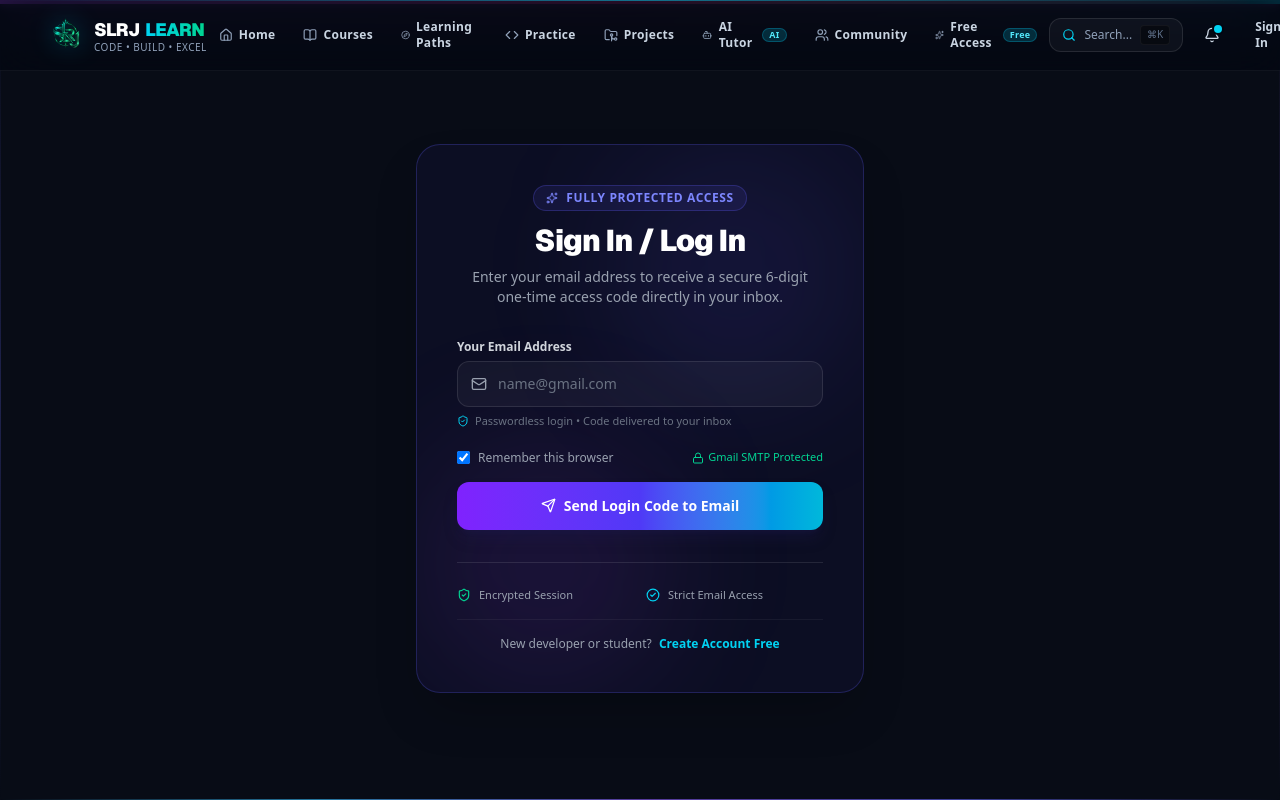
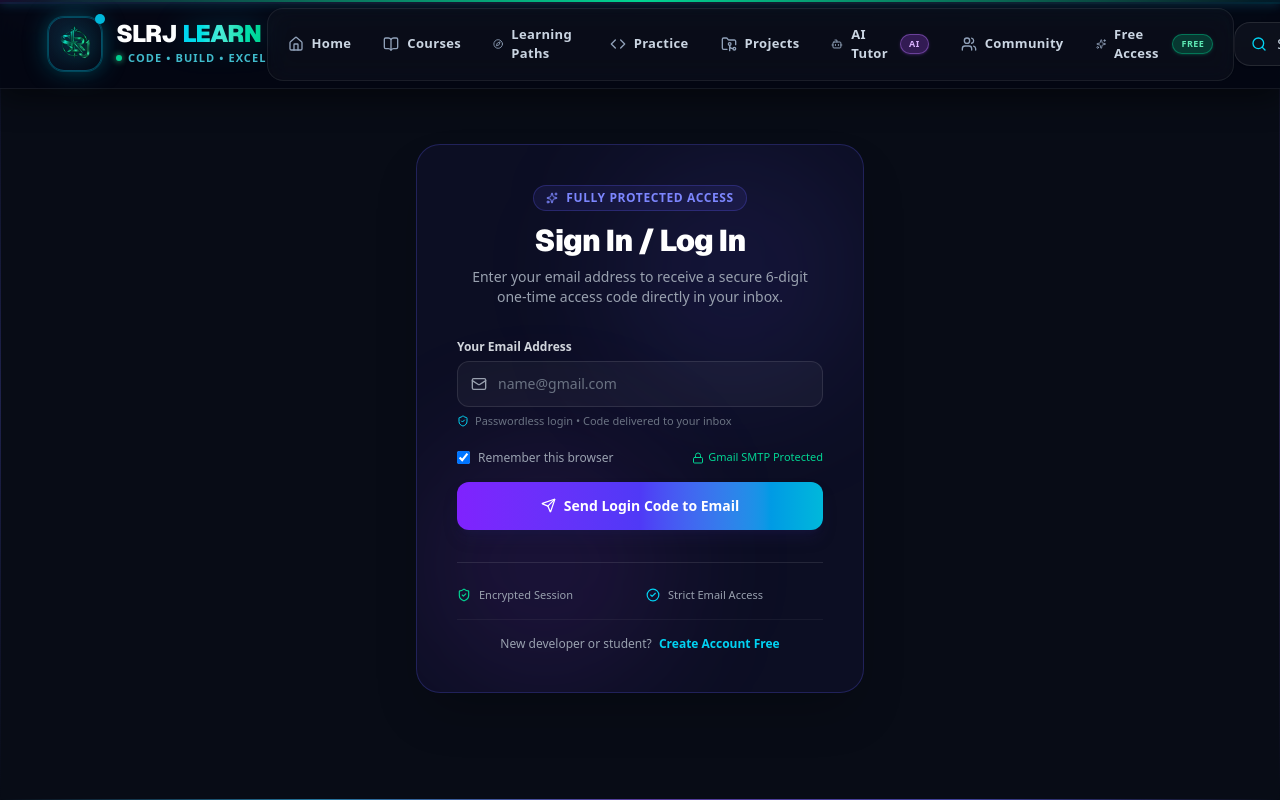
Before and after one commit to slrjdigital-ai/SLRJ-LEARN, a Next.js app: page /login in a window 1280 px wide. Shown: the top 800 px of the page. Built offline with nearby package versions, Linux system fonts and the light colour scheme.

Commit message:
feat: make navbar bigger, glowing, and highly attractive

```diff
--- a/components/Navbar.tsx
+++ b/components/Navbar.tsx
@@ -19,11 +19,12 @@ import {
   FolderGit2,
   Bot,
   Users,
-  CreditCard,
   Search,
   Bell,
   Award,
   ChevronDown,
+  ArrowRight,
+  ShieldCheck,
 } from "lucide-react";
 import { motion, useScroll, useMotionValueEvent, AnimatePresence } from "framer-motion";
 import GlobalSearchModal from "./GlobalSearchModal";
@@ -83,45 +84,54 @@ export default function Navbar() {
         transition={{ duration: 0.3, ease: "easeInOut" }}
         className={`fixed w-full z-50 transition-all duration-300 ${
           scrolled
-            ? "bg-[#030712]/90 backdrop-blur-2xl border-b border-white/[0.08] shadow-[0_4px_30px_rgba(0,0,0,0.6)]"
-            : "bg-[#030712]/75 backdrop-blur-xl border-b border-white/[0.05]"
+            ? "bg-[#030712]/95 backdrop-blur-2xl border-b border-white/[0.1] shadow-[0_12px_40px_rgba(0,0,0,0.8),0_1px_0_rgba(255,255,255,0.06)]"
+            : "bg-[#030712]/85 backdrop-blur-xl border-b border-white/[0.07] shadow-[0_8px_30px_rgba(0,0,0,0.5)]"
         }`}
       >
-        {/* Subtle laser top accent */}
-        <div className="absolute inset-x-0 top-0 h-[1px] bg-gradient-to-r from-transparent via-cyan-400/50 to-transparent" />
+        {/* Shimmer laser top accent line */}
+        <div className="absolute inset-x-0 top-0 h-[2px] bg-gradient-to-r from-transparent via-cyan-400 via-emerald-400 to-transparent shadow-[0_0_12px_rgba(6,182,212,0.8)]" />
 
         <div className="max-w-[1780px] w-full mx-auto px-4 sm:px-8 lg:px-12">
-          <div className="flex items-center justify-between h-[70px]">
-            {/* ─── Logo ─── */}
+          <div className="flex items-center justify-between h-[84px] sm:h-[88px]">
+            {/* ─── Bigger & Glowing Logo ─── */}
             <div className="flex-shrink-0 flex items-center gap-3">
               <Link
                 href="/"
                 onClick={handleHomeClick}
-                className="flex items-center gap-2.5 group"
+                className="flex items-center gap-3.5 group cursor-pointer"
               >
-                <div className="relative">
+                <div className="relative p-1.5 rounded-2xl bg-gradient-to-br from-[#0B1528] to-[#040814] border border-cyan-500/35 shadow-[0_0_24px_rgba(6,182,212,0.35)] ring-1 ring-cyan-400/20 group-hover:border-cyan-400/70 group-hover:shadow-[0_0_32px_rgba(6,182,212,0.55)] transition-all duration-300">
                   <Image
                     src="/logo.png"
                     alt="SLRJ Learn Logo"
-                    width={38}
-                    height={38}
-                    className="w-9 h-9 object-contain rounded-xl drop-shadow-[0_0_12px_rgba(6,182,212,0.35)] group-hover:scale-105 transition-transform duration-300"
+                    width={42}
+                    height={42}
+                    className="w-10 h-10 object-contain rounded-xl drop-shadow-[0_0_12px_rgba(6,182,212,0.5)] group-hover:scale-105 transition-transform duration-300"
                     priority
                   />
+                  {/* Subtle live radar ping */}
+                  <span className="absolute -top-1 -right-1 flex h-2.5 w-2.5">
+                    <span className="animate-ping absolute inline-flex h-full w-full rounded-full bg-cyan-400 opacity-75" />
+                    <span className="relative inline-flex rounded-full h-2.5 w-2.5 bg-cyan-500" />
+                  </span>
                 </div>
+
                 <div className="flex flex-col">
-                  <span className="text-lg font-black tracking-tight text-white group-hover:text-cyan-300 transition-colors font-brand flex items-center gap-1.5">
-                    SLRJ <span className="text-transparent bg-clip-text bg-gradient-to-r from-cyan-400 to-emerald-400">LEARN</span>
+                  <span className="text-xl sm:text-2xl font-black tracking-tight text-white group-hover:text-cyan-300 transition-colors font-brand flex items-center gap-1.5 leading-none">
+                    SLRJ <span className="text-transparent bg-clip-text bg-gradient-to-r from-cyan-400 via-teal-300 to-emerald-400 drop-shadow-[0_0_15px_rgba(6,182,212,0.3)]">LEARN</span>
                   </span>
-                  <span className="text-[10px] font-mono tracking-wider text-slate-400 uppercase -mt-1 hidden sm:inline">
-                    Code • Build • Excel
-                  </span>
+                  <div className="flex items-center gap-1.5 mt-1">
+                    <span className="w-1.5 h-1.5 rounded-full bg-emerald-400 shadow-[0_0_6px_#34d399] animate-pulse" />
+                    <span className="text-[11px] font-mono tracking-widest text-cyan-300/80 uppercase font-bold">
+                      Code • Build • Excel
+                    </span>
+                  </div>
                 </div>
               </Link>
             </div>
 
-            {/* ─── Desktop Center Nav Items ─── */}
-            <div className="hidden xl:flex items-center space-x-1">
+            {/* ─── Desktop Center Nav Items (Bigger Pill Island) ─── */}
+            <div className="hidden xl:flex items-center bg-white/[0.03] p-1.5 rounded-2xl border border-white/[0.07] backdrop-blur-md shadow-inner space-x-1">
               {NAV_ITEMS.map((item) => {
                 const isActive = item.exact
                   ? pathname === item.href
@@ -132,16 +142,25 @@ export default function Navbar() {
                     key={item.name}
                     href={item.href}
                     onClick={item.href === "/" ? handleHomeClick : undefined}
-                    className={`relative px-3 py-2 rounded-xl text-xs font-semibold tracking-wide transition-all flex items-center gap-1.5 ${
+                    className={`relative px-3.5 py-2.5 rounded-xl text-[13px] font-bold tracking-wide transition-all flex items-center gap-2 cursor-pointer ${
                       isActive
-                        ? "text-cyan-300 bg-white/[0.06] shadow-sm shadow-cyan-500/10 border border-cyan-500/20"
-                        : "text-slate-300 hover:text-white hover:bg-white/[0.04]"
+                        ? "text-white bg-gradient-to-r from-cyan-500/20 via-teal-500/15 to-emerald-500/20 shadow-[0_0_20px_rgba(6,182,212,0.25)] border border-cyan-400/40"
+                        : "text-slate-300 hover:text-white hover:bg-white/[0.06] hover:scale-[1.02]"
                     }`}
                   >
-                    <Icon size={14} className={isActive ? "text-cyan-400" : "text-slate-400"} />
+                    <Icon
+                      size={16}
+                      className={isActive ? "text-cyan-300" : "text-slate-400 group-hover:text-cyan-400"}
+                    />
                     <span>{item.name}</span>
                     {item.badge && (
-                      <span className="text-[9px] font-mono font-bold px-1.5 py-0.2 rounded-full bg-cyan-500/20 text-cyan-300 border border-cyan-500/30">
+                      <span
+                        className={`text-[9px] font-mono font-black px-2 py-0.5 rounded-full uppercase tracking-wider ${
+                          item.badge === "Free"
+                            ? "bg-emerald-500/25 text-emerald-300 border border-emerald-400/40 shadow-sm shadow-emerald-500/20"
+                            : "bg-purple-500/25 text-purple-300 border border-purple-400/40 shadow-sm shadow-purple-500/20"
+                        }`}
+                      >
                         {item.badge}
                       </span>
                     )}
@@ -150,17 +169,17 @@ export default function Navbar() {
               })}
             </div>
 
-            {/* ─── Right Controls: Search, Notifications & Auth ─── */}
-            <div className="flex items-center gap-2 sm:gap-3">
+            {/* ─── Right Controls: Bigger Search, Notifications & Auth ─── */}
+            <div className="flex items-center gap-3 sm:gap-4">
               {/* Global Search Trigger */}
               <button
                 onClick={() => setSearchOpen(true)}
-                className="flex items-center gap-2 px-3 py-1.5 rounded-xl bg-white/[0.04] hover:bg-white/[0.08] border border-white/10 text-slate-300 text-xs font-medium transition-colors cursor-pointer"
+                className="flex items-center gap-2.5 px-4 py-2.5 rounded-2xl bg-white/[0.04] hover:bg-white/[0.08] border border-white/10 hover:border-cyan-400/40 text-slate-300 text-xs sm:text-sm font-medium transition-all shadow-sm cursor-pointer group"
                 title="Search courses, notes, and topics (Ctrl+K)"
               >
-                <Search size={14} className="text-cyan-400" />
-                <span className="hidden md:inline text-slate-400">Search...</span>
-                <kbd className="hidden md:inline px-1.5 py-0.5 rounded bg-black/40 text-[10px] font-mono text-slate-500 border border-white/5">
+                <Search size={16} className="text-cyan-400 group-hover:scale-110 group-hover:text-cyan-300 transition-all" />
+                <span className="hidden md:inline text-slate-300 font-sans">Search...</span>
+                <kbd className="hidden md:inline px-2 py-0.5 rounded-lg bg-black/50 text-[11px] font-mono text-cyan-300 border border-white/10 font-bold shadow-inner">
                   ⌘K
                 </kbd>
               </button>
@@ -169,72 +188,82 @@ export default function Navbar() {
               <div className="relative">
                 <button
                   onClick={() => setNotificationsOpen(!notificationsOpen)}
-                  className="p-2 rounded-xl text-slate-300 hover:text-white hover:bg-white/[0.06] border border-transparent hover:border-white/10 transition-colors relative cursor-pointer"
+                  className="p-2.5 rounded-2xl text-slate-300 hover:text-white bg-white/[0.04] hover:bg-white/[0.08] border border-white/10 hover:border-cyan-400/40 transition-all relative cursor-pointer"
                   aria-label="Notifications"
                 >
-                  <Bell size={16} />
-                  <span className="absolute top-1.5 right-1.5 w-2 h-2 rounded-full bg-cyan-400 ring-2 ring-[#030712]" />
+                  <Bell size={18} />
+                  <span className="absolute top-2 right-2 w-2.5 h-2.5 rounded-full bg-cyan-400 shadow-[0_0_8px_#22d3ee] ring-2 ring-[#030712]" />
                 </button>
 
                 {/* Notifications Dropdown */}
                 {notificationsOpen && (
-                  <div className="absolute right-0 mt-2 w-80 rounded-2xl bg-[#080D1A] border border-white/10 shadow-2xl p-4 text-xs z-50 animate-in fade-in zoom-in-95">
+                  <div className="absolute right-0 mt-3 w-80 rounded-3xl bg-[#080D1A] border border-white/10 shadow-2xl p-4 text-xs z-50 animate-in fade-in zoom-in-95 backdrop-blur-2xl">
                     <div className="flex items-center justify-between pb-2 border-b border-white/10 mb-3">
-                      <span className="font-bold text-white font-brand">Notifications</span>
-                      <span className="text-[10px] font-mono text-cyan-400">2 New</span>
+                      <span className="font-bold text-white font-brand text-sm">Notifications</span>
+                      <span className="text-[10px] font-mono font-bold text-cyan-400 bg-cyan-500/15 px-2 py-0.5 rounded-full">
+                        2 New
+                      </span>
                     </div>
                     <div className="space-y-2.5">
-                      <div className="p-2 rounded-xl bg-cyan-500/10 border border-cyan-500/20">
-                        <div className="font-semibold text-white">Daily Challenge Ready!</div>
+                      <div className="p-3 rounded-2xl bg-cyan-500/10 border border-cyan-500/25">
+                        <div className="font-bold text-white">Daily Challenge Ready!</div>
                         <p className="text-slate-300 text-[11px] mt-0.5">Valid Palindrome algorithm challenge is live. Earn +50 XP!</p>
                       </div>
-                      <div className="p-2 rounded-xl bg-white/5 border border-white/5">
-                        <div className="font-semibold text-white">New Project Added</div>
-                        <p className="text-slate-400 text-[11px] mt-0.5">Explore the Kanban Sprint Manager practical project.</p>
+                      <div className="p-3 rounded-2xl bg-white/5 border border-white/5">
+                        <div className="font-bold text-white">New Practical Project</div>
+                        <p className="text-slate-400 text-[11px] mt-0.5">Explore the E-Commerce Storefront & Cart milestone project.</p>
                       </div>
                     </div>
                   </div>
                 )}
               </div>
 
-              {/* Auth Controls */}
+              {/* Auth Controls (Bigger & High-Contrast) */}
               {user ? (
                 <div className="relative">
                   <button
                     onClick={() => setUserMenuOpen(!userMenuOpen)}
-                    className="flex items-center gap-2 p-1.5 rounded-full hover:bg-white/5 border border-white/10 transition-all cursor-pointer"
+                    className="flex items-center gap-2.5 p-1.5 pr-3 rounded-2xl bg-white/[0.04] hover:bg-white/[0.08] border border-white/10 hover:border-cyan-400/40 transition-all cursor-pointer shadow-sm"
                   >
                     <Image
                       src={user.avatar || "/icon.jpg"}
                       alt={user.name}
-                      width={30}
-                      height={30}
+                      width={34}
+                      height={34}
                       unoptimized
-                      className="w-7 h-7 rounded-full object-cover ring-1 ring-cyan-500/40"
+                      className="w-8 h-8 rounded-full object-cover ring-2 ring-cyan-400/50 shadow-[0_0_12px_rgba(6,182,212,0.3)]"
                     />
-                    <ChevronDown size={14} className="text-slate-400 mr-1 hidden sm:inline" />
+                    <div className="hidden sm:flex flex-col text-left">
+                      <span className="font-bold text-white text-xs max-w-[100px] truncate leading-none">
+                        {user.name}
+                      </span>
+                      <span className="text-[10px] font-mono text-cyan-300 font-semibold mt-0.5">
+                        Student
+                      </span>
+                    </div>
+                    <ChevronDown size={14} className="text-slate-400 hidden sm:inline" />
                   </button>
 
                   {userMenuOpen && (
-                    <div className="absolute right-0 mt-2 w-56 rounded-2xl bg-[#080D1A] border border-white/10 shadow-2xl p-2 text-xs z-50">
-                      <div className="px-3 py-2 border-b border-white/10 mb-1">
-                        <div className="font-bold text-white truncate">{user.name}</div>
+                    <div className="absolute right-0 mt-3 w-60 rounded-3xl bg-[#080D1A] border border-white/10 shadow-2xl p-2.5 text-xs z-50 backdrop-blur-2xl">
+                      <div className="px-3 py-2.5 border-b border-white/10 mb-1.5">
+                        <div className="font-bold text-white truncate text-sm">{user.name}</div>
                         <div className="text-slate-400 truncate text-[11px]">{user.email}</div>
                       </div>
                       <Link
                         href="/dashboard"
                         onClick={() => setUserMenuOpen(false)}
-                        className="flex items-center gap-2 px-3 py-2 rounded-xl text-slate-300 hover:text-white hover:bg-white/5 transition-colors"
+                        className="flex items-center gap-2.5 px-3 py-2.5 rounded-xl text-slate-300 hover:text-white hover:bg-white/5 transition-colors font-medium"
                       >
-                        <LayoutDashboard size={14} className="text-cyan-400" />
+                        <LayoutDashboard size={15} className="text-cyan-400" />
                         <span>Student Dashboard</span>
                       </Link>
                       <Link
                         href="/roadmap"
                         onClick={() => setUserMenuOpen(false)}
-                        className="flex items-center gap-2 px-3 py-2 rounded-xl text-slate-300 hover:text-white hover:bg-white/5 transition-colors"
+                        className="flex items-center gap-2.5 px-3 py-2.5 rounded-xl text-slate-300 hover:text-white hover:bg-white/5 transition-colors font-medium"
                       >
-                        <Compass size={14} className="text-emerald-400" />
+                        <Compass size={15} className="text-emerald-400" />
                         <span>My Roadmap Track</span>
                       </Link>
                       <button
@@ -242,27 +271,28 @@ export default function Navbar() {
                           logout();
                           setUserMenuOpen(false);
                         }}
-                        className="w-full flex items-center gap-2 px-3 py-2 rounded-xl text-rose-400 hover:bg-rose-500/10 transition-colors text-left"
+                        className="w-full flex items-center gap-2.5 px-3 py-2.5 rounded-xl text-rose-400 hover:bg-rose-500/10 transition-colors text-left font-medium"
                       >
-                        <LogOut size={14} />
+                        <LogOut size={15} />
                         <span>Sign Out</span>
                       </button>
                     </div>
                   )}
                 </div>
               ) : (
-                <div className="flex items-center gap-2">
+                <div className="flex items-center gap-2.5">
                   <Link
                     href="/login"
-                    className="px-3.5 py-1.5 rounded-xl text-xs font-semibold text-slate-300 hover:text-white hover:bg-white/5 transition-colors"
+                    className="px-4 py-2.5 rounded-2xl text-xs sm:text-sm font-bold text-slate-300 hover:text-white hover:bg-white/5 border border-white/10 hover:border-white/20 transition-all cursor-pointer"
                   >
                     Sign In
                   </Link>
                   <Link
                     href="/register"
-                    className="px-4 py-1.5 rounded-xl text-xs font-bold text-black bg-gradient-to-r from-cyan-400 to-emerald-400 hover:from-cyan-300 hover:to-emerald-300 shadow-md shadow-cyan-500/20 transition-all hover:scale-105 active:scale-95"
+                    className="px-5 py-2.5 rounded-2xl text-xs sm:text-sm font-black text-black bg-gradient-to-r from-cyan-400 via-teal-300 to-emerald-400 hover:from-cyan-300 hover:to-emerald-300 shadow-[0_0_25px_rgba(6,182,212,0.35)] hover:shadow-[0_0_35px_rgba(6,182,212,0.55)] transition-all hover:scale-105 active:scale-95 flex items-center gap-1.5 cursor-pointer"
                   >
-                    Get Started
+                    <span>Get Started</span>
+                    <ArrowRight size={14} className="stroke-[3]" />
                   </Link>
                 </div>
               )}
@@ -270,10 +300,10 @@ export default function Navbar() {
               {/* Mobile menu button */}
               <button
                 onClick={toggleMenu}
-                className="xl:hidden p-2 rounded-xl text-slate-400 hover:text-white hover:bg-white/5 transition-colors"
+                className="xl:hidden p-2.5 rounded-2xl text-slate-300 hover:text-white bg-white/[0.04] hover:bg-white/[0.08] border border-white/10 transition-colors cursor-pointer"
                 aria-label="Toggle menu"
               >
-                {isOpen ? <X size={20} /> : <Menu size={20} />}
+                {isOpen ? <X size={22} /> : <Menu size={22} />}
               </button>
             </div>
           </div>
@@ -286,7 +316,7 @@ export default function Navbar() {
               initial={{ opacity: 0, height: 0 }}
               animate={{ opacity: 1, height: "auto" }}
               exit={{ opacity: 0, height: 0 }}
-              className="xl:hidden border-t border-white/10 bg-[#040814]/98 backdrop-blur-2xl px-4 py-4 space-y-1 shadow-2xl"
+              className="xl:hidden border-t border-white/10 bg-[#040814]/98 backdrop-blur-2xl px-5 py-5 space-y-1.5 shadow-2xl"
             >
               {NAV_ITEMS.map((item) => {
                 const isActive = item.exact
@@ -298,18 +328,18 @@ export default function Navbar() {
                     key={item.name}
                     href={item.href}
                     onClick={() => setIsOpen(false)}
-                    className={`flex items-center justify-between px-4 py-2.5 rounded-xl text-sm font-medium transition-colors ${
+                    className={`flex items-center justify-between px-4 py-3 rounded-2xl text-sm font-bold transition-all ${
                       isActive
-                        ? "text-cyan-300 bg-white/10 font-bold"
+                        ? "text-cyan-300 bg-white/10 border border-cyan-400/30 shadow-sm"
                         : "text-slate-300 hover:text-white hover:bg-white/5"
                     }`}
                   >
                     <div className="flex items-center gap-3">
-                      <Icon size={17} className={isActive ? "text-cyan-400" : "text-slate-400"} />
+                      <Icon size={18} className={isActive ? "text-cyan-400" : "text-slate-400"} />
                       <span>{item.name}</span>
                     </div>
                     {item.badge && (
-                      <span className="text-[10px] font-mono px-2 py-0.5 rounded-full bg-cyan-500/20 text-cyan-300">
+                      <span className="text-[10px] font-mono font-bold px-2.5 py-0.5 rounded-full bg-cyan-500/20 text-cyan-300 border border-cyan-500/30">
                         {item.badge}
                       </span>
                     )}
@@ -318,20 +348,20 @@ export default function Navbar() {
               })}
 
               {!user && (
-                <div className="pt-3 border-t border-white/10 grid grid-cols-2 gap-2">
+                <div className="pt-4 border-t border-white/10 grid grid-cols-2 gap-3">
                   <Link
                     href="/login"
                     onClick={() => setIsOpen(false)}
-                    className="w-full text-center py-2.5 rounded-xl text-xs font-semibold text-white bg-white/5 border border-white/10"
+                    className="w-full text-center py-3 rounded-2xl text-xs font-bold text-white bg-white/5 border border-white/10"
                   >
                     Sign In
                   </Link>
                   <Link
                     href="/register"
                     onClick={() => setIsOpen(false)}
-                    className="w-full text-center py-2.5 rounded-xl text-xs font-bold text-black bg-gradient-to-r from-cyan-400 to-emerald-400"
+                    className="w-full text-center py-3 rounded-2xl text-xs font-black text-black bg-gradient-to-r from-cyan-400 to-emerald-400 shadow-lg shadow-cyan-500/25"
                   >
-                    Get Started
+                    Get Started Free
                   </Link>
                 </div>
               )}
--- a/components/playground/PracticeClient.tsx
+++ b/components/playground/PracticeClient.tsx
@@ -6,7 +6,7 @@ import { Sparkles, Terminal, Award } from "lucide-react";
 
 export default function PracticeClient() {
   return (
-    <div className="min-h-screen bg-[#030712] text-white pt-24 pb-20">
+    <div className="min-h-screen bg-[#030712] text-white pt-28 pb-20">
       <div className="max-w-[1840px] w-full mx-auto px-4 sm:px-8 lg:px-12">
         {/* Header */}
         <div className="mb-8 flex flex-col md:flex-row items-start md:items-center justify-between gap-4">
```
